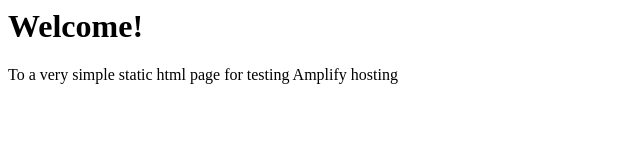
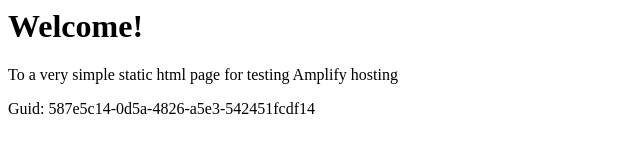
Before and after one commit to aws-aemilia-dub/Github-PR-Commit-Integration-Test-DoNotTouch-Gith-P5X5MO5I-v1-prod-eu-west-1, a website: page src/index.html in a window 1280 px wide. Shown: the whole page, without its empty margins (0-640 px from the left). Drawn offline with Linux system fonts and the light colour scheme.

Commit message:
commit from integ tests

```diff
--- a/src/index.html
+++ b/src/index.html
@@ -1,3 +1,5 @@
+
+
 <html lang="en">
 
 <head>
@@ -10,6 +12,6 @@
 <body>
     <h1>Welcome!</h1>
     <p>To a very simple static html page for testing Amplify hosting</p>
-</body>
+    <p>Guid: 587e5c14-0d5a-4826-a5e3-542451fcdf14</p></body>
 
 </html>
```
